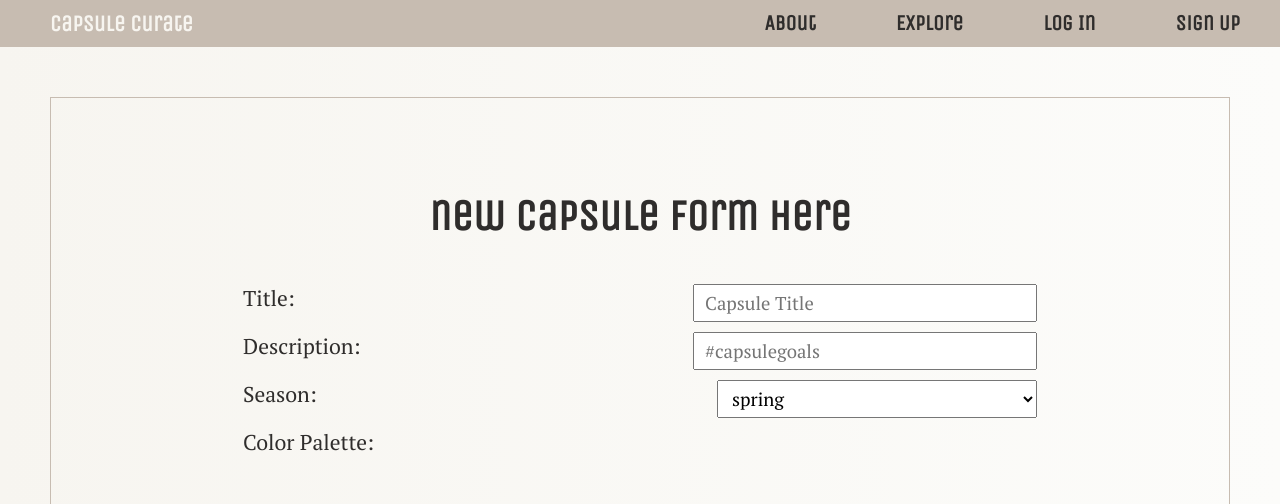
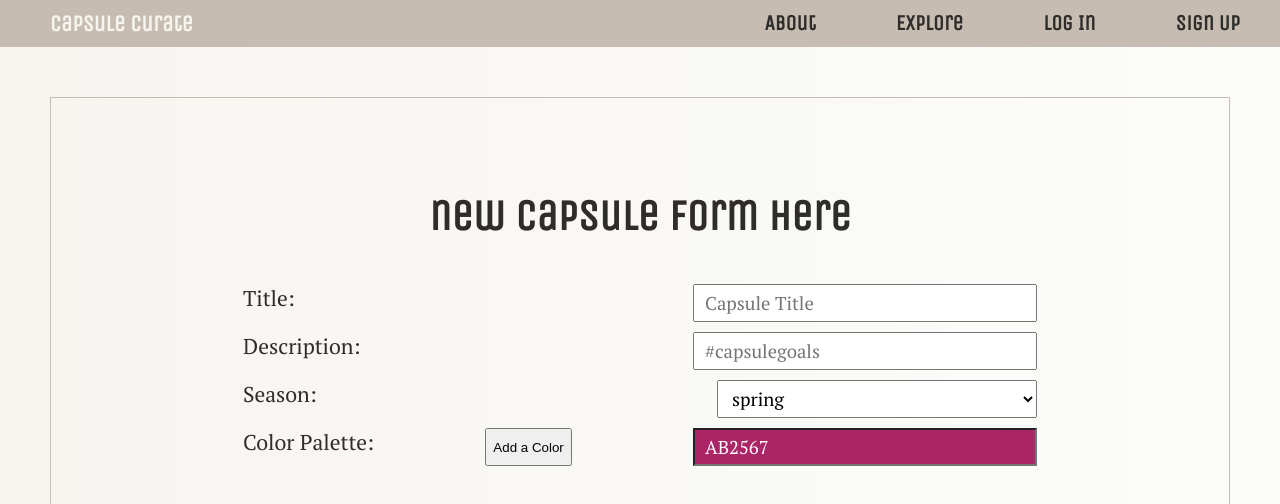
Before and after one commit to kargo-k/capsule-curate-client, a React (Create React App) app: page /new in a window 1280 px wide. Shown: the top 504 px of the page. Built offline with nearby package versions, Linux system fonts and the light colour scheme; a web font is replaced by a local one.

Commit message:
adding wireframe jpg

```diff
--- a/src/components/NewCapsule.js
+++ b/src/components/NewCapsule.js
@@ -14,6 +14,13 @@ class NewCapsule extends React.Component {
 
   handleChange = e => {
     this.setState({ [e.target.name]: e.target.value })
+  }
+
+  add = (e) => {
+    e.preventDefault()
+    let newColor = document.createElement('input')
+    newColor.className = 'jscolor'
+    document.getElementById('color-boxes').appendChild(newColor)
   }
 
   render() {
@@ -48,7 +55,10 @@ class NewCapsule extends React.Component {
         </label>
 
         <label>Color Palette:
-
+            <button onClick={this.add}>Add a Color</button>
+          <div id='color-boxes'>
+            <input class='jscolor' value="ab2567" />
+          </div>
         </label>
 
       </form>
```
Also changed, not shown: src/assets/wireframes.jpg (added).
